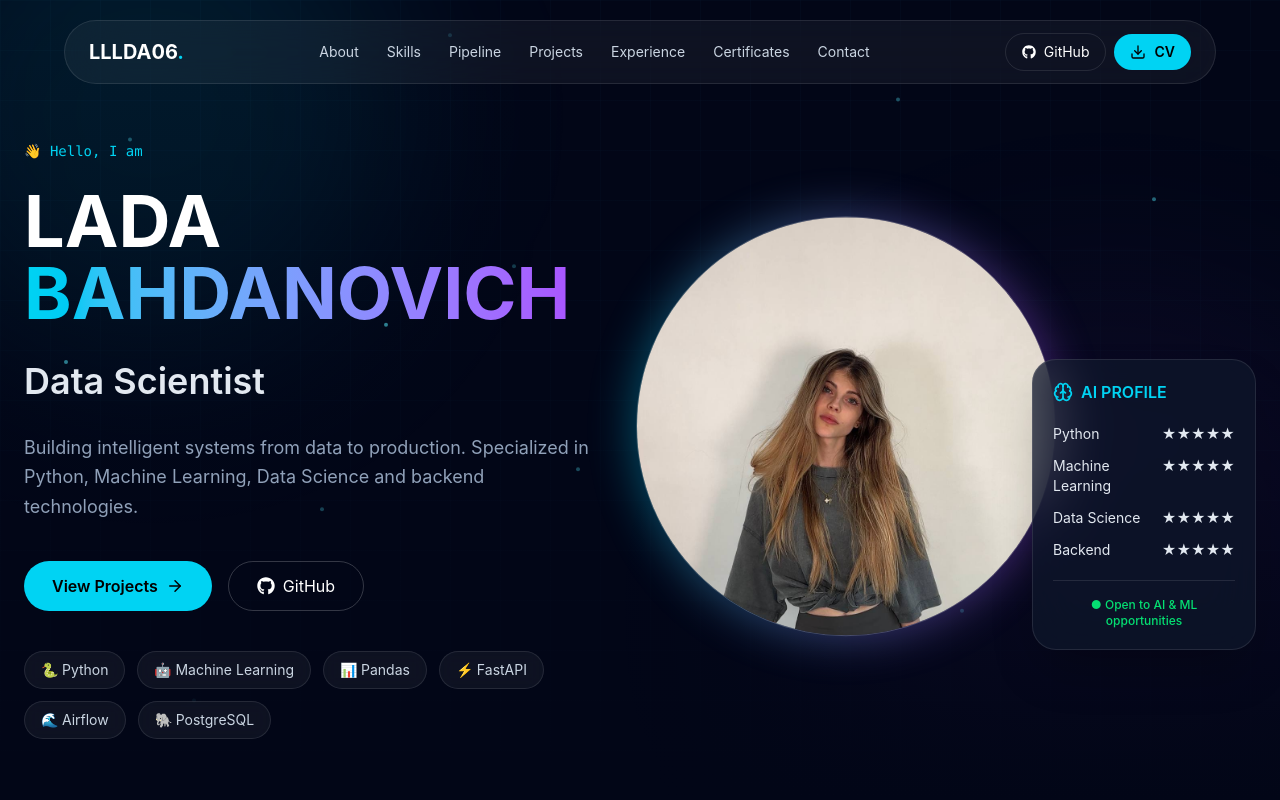
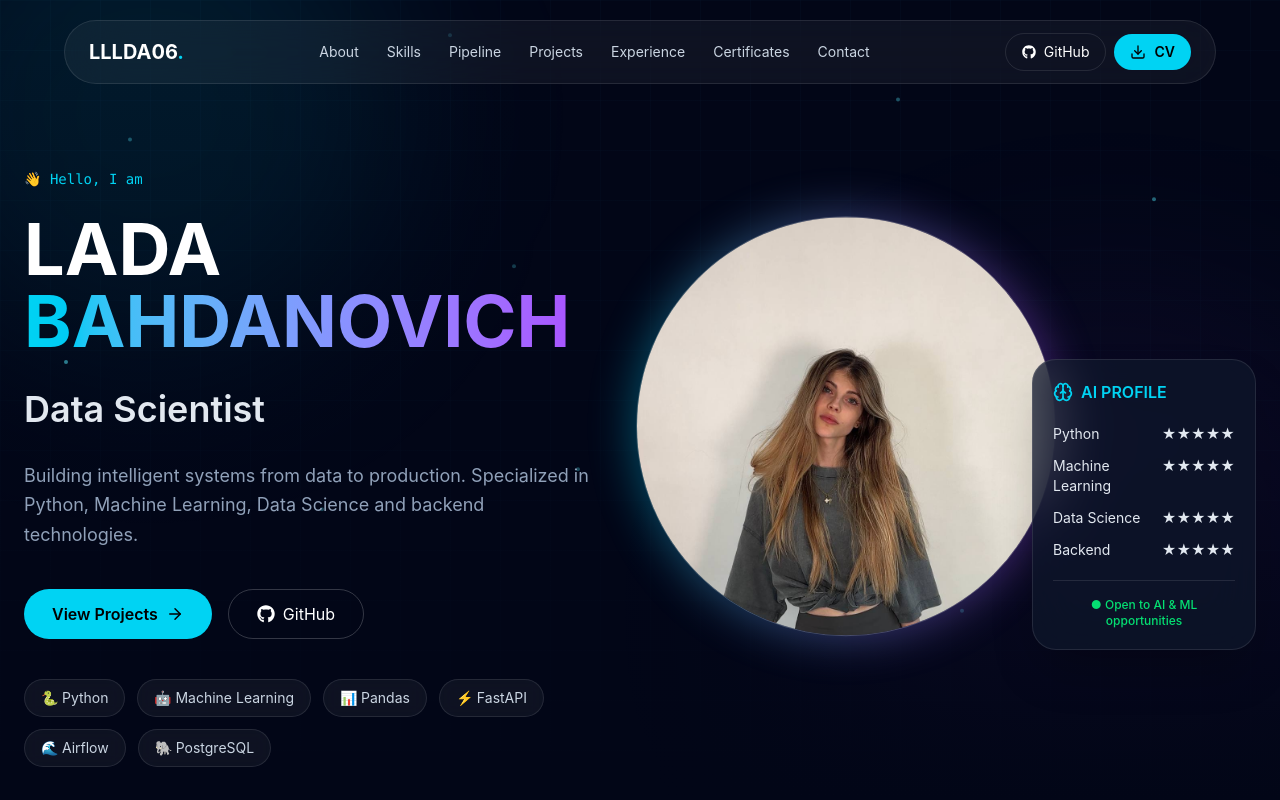
Before and after one commit to lllda06/lada-portfolio, a Next.js app: page / in a window 1280 px wide. Shown: the top 800 px of the page. Built offline with nearby package versions, Linux system fonts and the light colour scheme.

Commit message:
Fix title margin

```diff
--- a/app/components/Hero.tsx
+++ b/app/components/Hero.tsx
@@ -64,6 +64,7 @@ export default function Hero() {
             }}
 
             className="
+              mt-14
               mb-6
               font-mono
               text-sm
```
